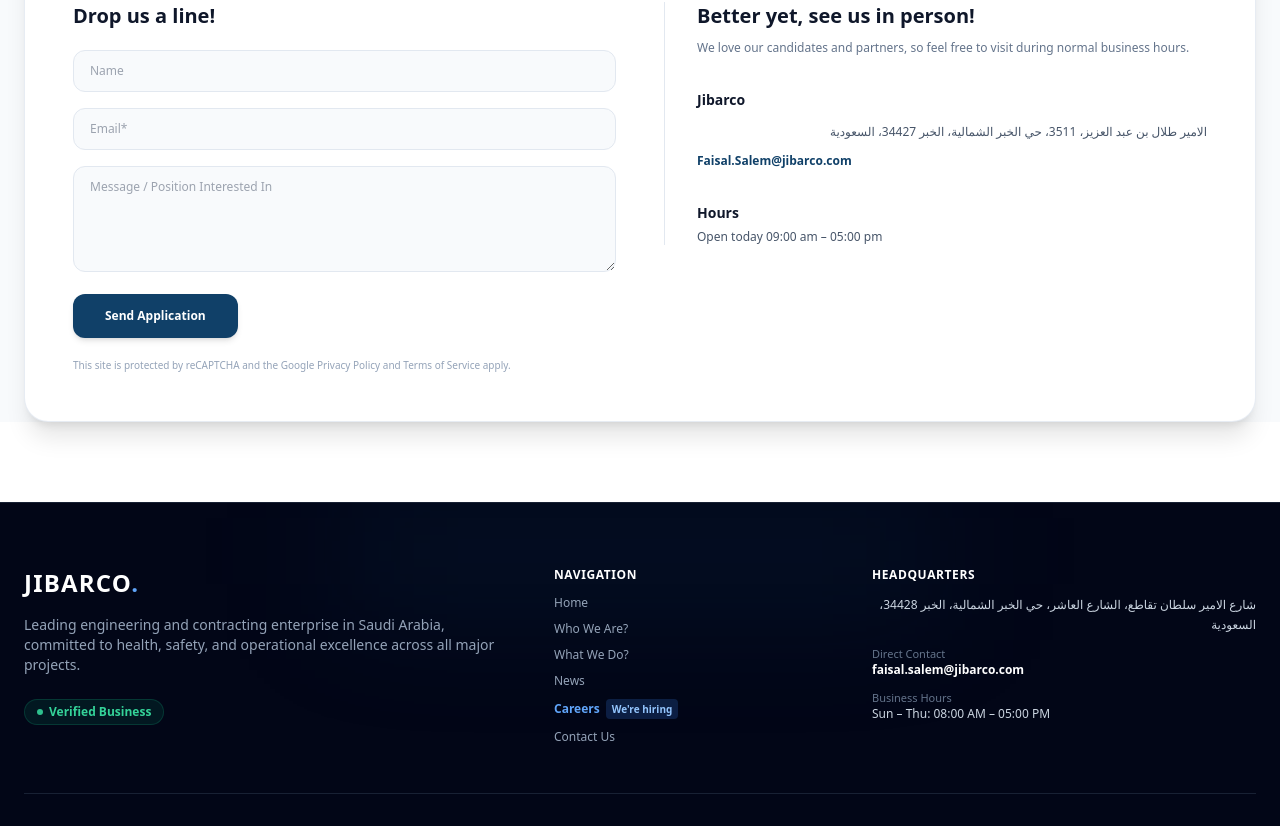
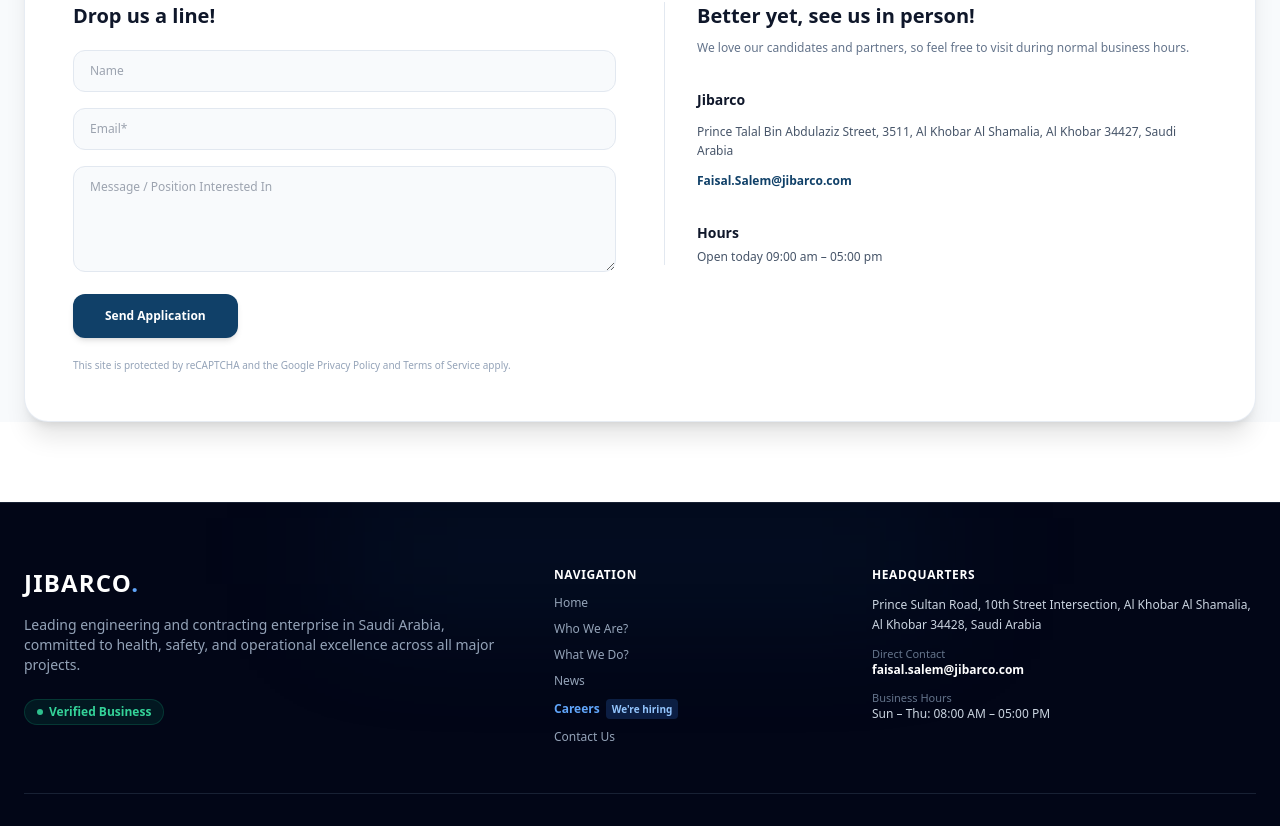
Before and after one commit to hassan-khan-code/jibarco, a React (Create React App) app: page /careers in a window 1280 px wide. Shown: the part 740-1566 px from the top of the page. Built offline with nearby package versions, Linux system fonts and the light colour scheme.

Commit message:
update location

```diff
--- a/src/components/CareerContactForm.jsx
+++ b/src/components/CareerContactForm.jsx
@@ -73,8 +73,8 @@
 
             <div className="space-y-3 pt-2">
               <h4 className="text-sm font-bold text-slate-900">Jibarco</h4>
-              <p className="text-xs text-slate-600 leading-relaxed" dir="rtl">
-                الامير طلال بن عبد العزيز، 3511، حي الخبر الشمالية، الخبر 34427، السعودية
+              <p className="text-xs text-slate-600 leading-relaxed">
+                Prince Talal Bin Abdulaziz Street, 3511, Al Khobar Al Shamalia, Al Khobar 34427, Saudi Arabia
               </p>
               <a
                 href="mailto:Faisal.Salem@jibarco.com"
--- a/src/components/ContactSection.jsx
+++ b/src/components/ContactSection.jsx
@@ -73,7 +73,7 @@
                                 className="inline-flex items-center gap-3 px-6 py-3.5 rounded-2xl bg-[#25D366] hover:bg-[#20ba5a] text-white font-bold text-sm shadow-lg shadow-green-500/20 transition-all duration-300 hover:-translate-y-0.5"
                             >
                                 <svg className="w-5 h-5 fill-current" viewBox="0 0 24 24">
-                  <path d="M.057 24l1.687-6.163c-1.041-1.804-1.588-3.849-1.587-5.946.003-6.556 5.338-11.891 11.893-11.891 3.181.001 6.167 1.24 8.413 3.488 2.245 2.248 3.481 5.236 3.48 8.414-.003 6.557-5.338 11.892-11.893 11.892-1.99 0-3.951-.5-5.688-1.448l-6.305 1.654zm6.597-3.807c1.676.995 3.276 1.591 5.392 1.592 5.448 0 9.886-4.434 9.889-9.885.002-5.462-4.415-9.89-9.881-9.892-5.452 0-9.887 4.434-9.889 9.884-.001 2.225.651 3.891 1.746 5.634l-.999 3.648 3.742-.981zm11.387-5.464c-.074-.124-.272-.198-.57-.347-.297-.149-1.758-.868-2.031-.967-.272-.099-.47-.149-.669.149-.198.297-.768.967-.941 1.165-.173.198-.347.223-.644.074-.297-.149-1.255-.462-2.39-1.475-.883-.788-1.48-1.761-1.653-2.059-.173-.297-.018-.458.13-.606.134-.133.297-.347.446-.521.151-.172.2-.296.3-.495.099-.198.05-.372-.025-.521-.075-.148-.669-1.611-.916-2.206-.242-.579-.487-.501-.669-.51l-.57-.01c-.198 0-.52.074-.792.372s-1.04 1.016-1.04 2.479 1.065 2.876 1.213 3.074c.149.198 2.095 3.2 5.076 4.487.709.306 1.263.489 1.694.626.712.226 1.36.194 1.872.118.571-.085 1.758-.719 2.006-1.413.248-.695.248-1.29.173-1.414z"/>
+                                    <path d="M.057 24l1.687-6.163c-1.041-1.804-1.588-3.849-1.587-5.946.003-6.556 5.338-11.891 11.893-11.891 3.181.001 6.167 1.24 8.413 3.488 2.245 2.248 3.481 5.236 3.48 8.414-.003 6.557-5.338 11.892-11.893 11.892-1.99 0-3.951-.5-5.688-1.448l-6.305 1.654zm6.597-3.807c1.676.995 3.276 1.591 5.392 1.592 5.448 0 9.886-4.434 9.889-9.885.002-5.462-4.415-9.89-9.881-9.892-5.452 0-9.887 4.434-9.889 9.884-.001 2.225.651 3.891 1.746 5.634l-.999 3.648 3.742-.981zm11.387-5.464c-.074-.124-.272-.198-.57-.347-.297-.149-1.758-.868-2.031-.967-.272-.099-.47-.149-.669.149-.198.297-.768.967-.941 1.165-.173.198-.347.223-.644.074-.297-.149-1.255-.462-2.39-1.475-.883-.788-1.48-1.761-1.653-2.059-.173-.297-.018-.458.13-.606.134-.133.297-.347.446-.521.151-.172.2-.296.3-.495.099-.198.05-.372-.025-.521-.075-.148-.669-1.611-.916-2.206-.242-.579-.487-.501-.669-.51l-.57-.01c-.198 0-.52.074-.792.372s-1.04 1.016-1.04 2.479 1.065 2.876 1.213 3.074c.149.198 2.095 3.2 5.076 4.487.709.306 1.263.489 1.694.626.712.226 1.36.194 1.872.118.571-.085 1.758-.719 2.006-1.413.248-.695.248-1.29.173-1.414z" />
                                 </svg>
                                 Message us on WhatsApp
                             </a>
@@ -114,8 +114,8 @@
                                 </div>
                                 <div className="flex-1">
                                     <p className="text-[11px] font-bold uppercase tracking-wider text-slate-400">Office Location</p>
-                  <p className="text-slate-900 font-bold text-sm leading-relaxed mt-0.5" dir="rtl">
-                    شارع الامير سلطان تقاطع، الشارع العاشر، حي الخبر الشمالية، الخبر 34428، السعودية
+                                    <p className="text-slate-900 font-bold text-sm leading-relaxed mt-0.5">
+                                        Prince Sultan Road, 10th Street Intersection, Al Khobar Al Shamalia, Al Khobar 34428, Saudi Arabia
                                     </p>
                                 </div>
                             </div>
@@ -167,8 +167,7 @@
                                             {weeklyHours.map((item) => (
                                                 <div key={item.day} className="py-2 flex items-center justify-between text-xs">
                                                     <span className="font-bold text-slate-700 w-12">{item.day}</span>
-                          <span className={`font-semibold ${
-                            item.isClosed
+                                                    <span className={`font-semibold ${item.isClosed
                                                             ? 'text-rose-500 font-bold'
                                                             : item.isAppointment
                                                                 ? 'text-amber-600 font-bold'
--- a/src/components/Footer.jsx
+++ b/src/components/Footer.jsx
@@ -100,8 +100,8 @@
           <div className="lg:col-span-4 space-y-3">
             <h4 className="text-xs font-bold text-white uppercase tracking-wider">Headquarters</h4>
             <div className="space-y-3 text-xs">
-              <p className="text-slate-300 leading-relaxed" dir="rtl">
-                شارع الامير سلطان تقاطع، الشارع العاشر، حي الخبر الشمالية، الخبر 34428، السعودية
+              <p className="text-slate-300 leading-relaxed">
+                Prince Sultan Road, 10th Street Intersection, Al Khobar Al Shamalia, Al Khobar 34428, Saudi Arabia
               </p>
               <div>
                 <p className="text-slate-500 text-[11px] font-medium">Direct Contact</p>
```
Lines whose indentation alone changed are shown as unchanged.
